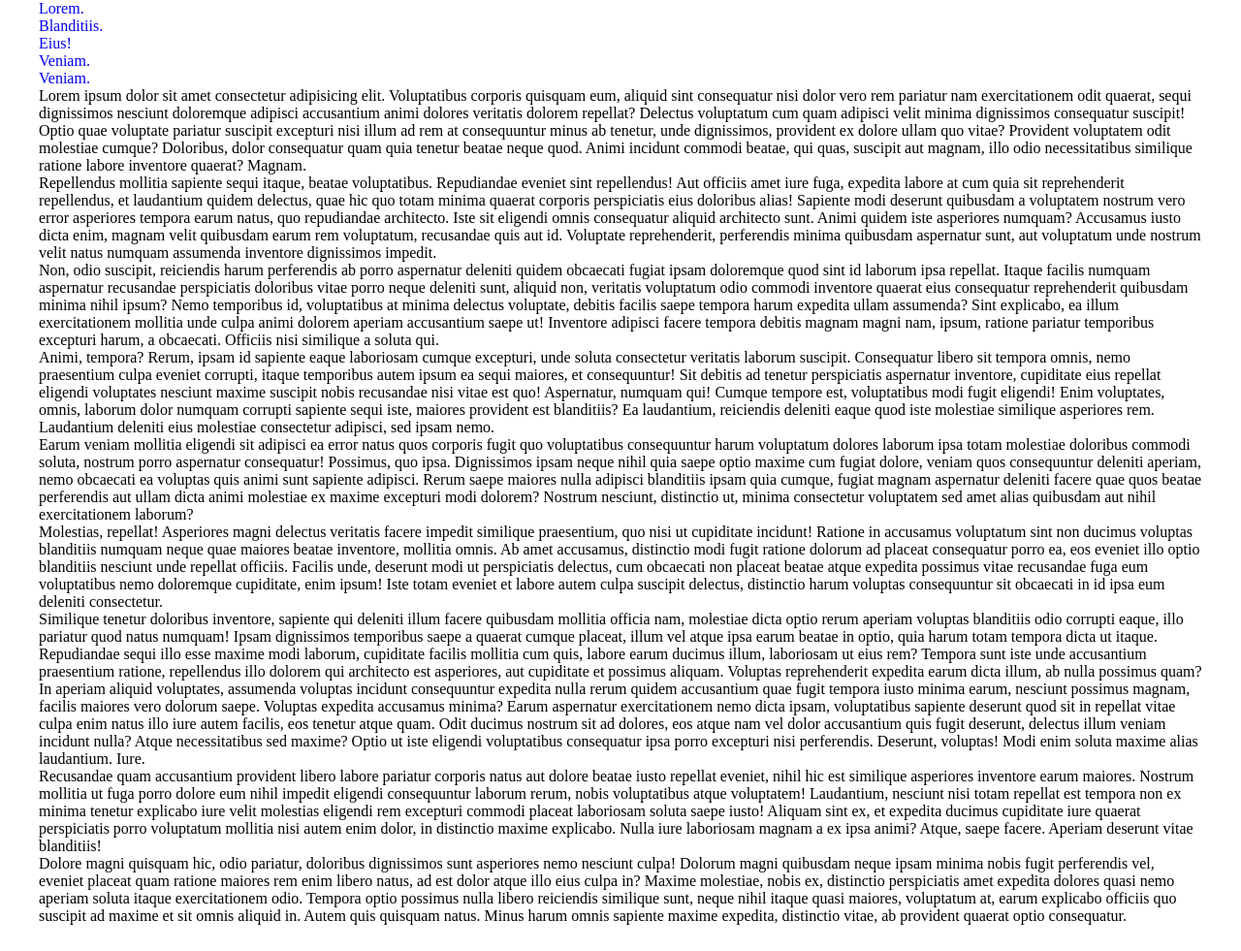
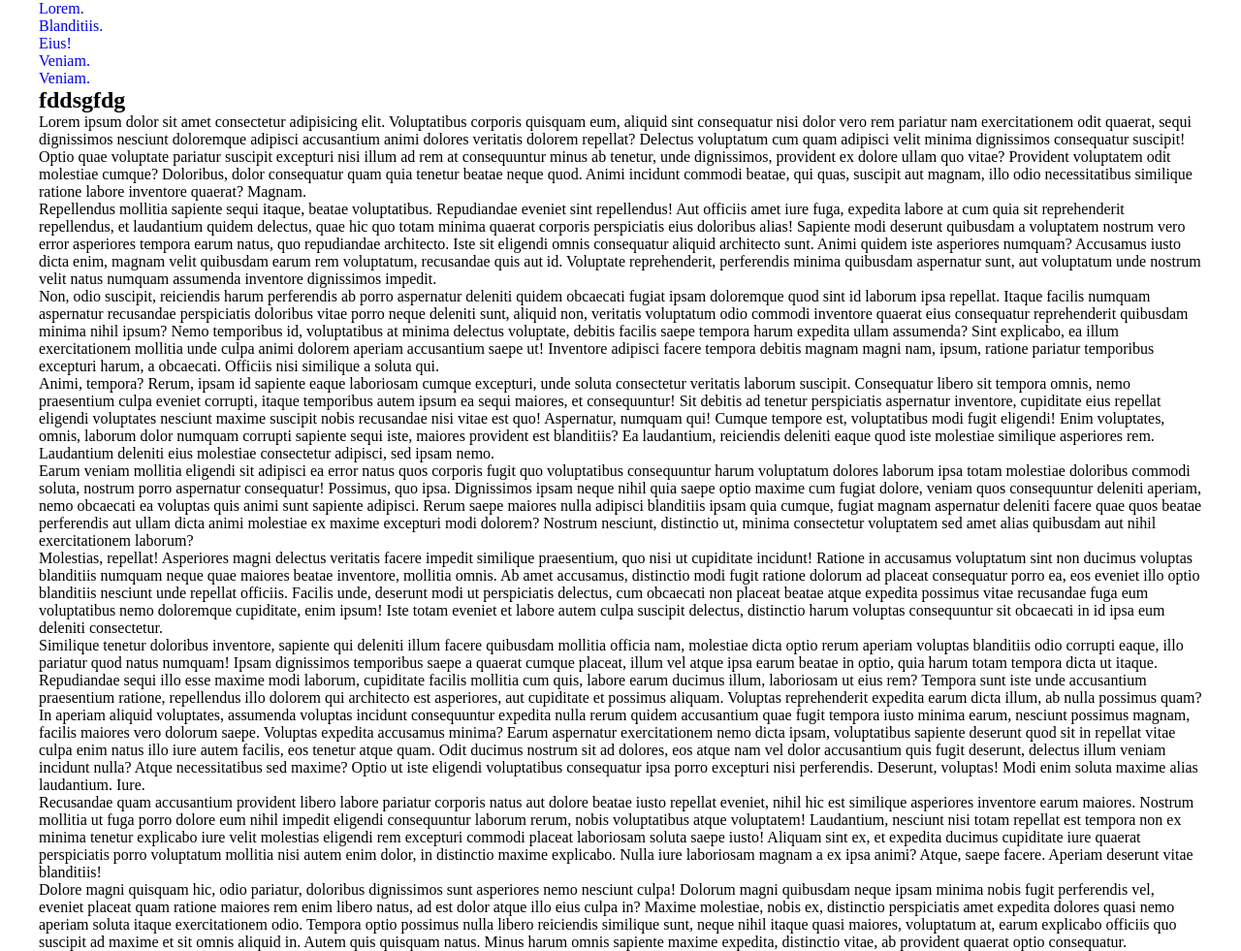
Before and after one commit to vafin8109/testt, a plain HTML site: page index.html in a window 1280 px wide. Shown: the whole page at 97% size. Before the commit the page ends 954 px from the top, so only its background shows below. Drawn offline with Linux system fonts and the light colour scheme.

Commit message:
test commit

```diff
--- a/index.html
+++ b/index.html
@@ -18,7 +18,7 @@
             <li><a href="#">Veniam.</a></li>
         </nav>
         <section>
-            <h2></h2>
+            <h2>fddsgfdg</h2>
             <p>Lorem ipsum dolor sit amet consectetur adipisicing elit. Voluptatibus corporis quisquam eum, aliquid sint consequatur nisi dolor vero rem pariatur nam exercitationem odit quaerat, sequi dignissimos nesciunt doloremque adipisci accusantium animi dolores veritatis dolorem repellat? Delectus voluptatum cum quam adipisci velit minima dignissimos consequatur suscipit! Optio quae voluptate pariatur suscipit excepturi nisi illum ad rem at consequuntur minus ab tenetur, unde dignissimos, provident ex dolore ullam quo vitae? Provident voluptatem odit molestiae cumque? Doloribus, dolor consequatur quam quia tenetur beatae neque quod. Animi incidunt commodi beatae, qui quas, suscipit aut magnam, illo odio necessitatibus similique ratione labore inventore quaerat? Magnam.</p>
             <p>Repellendus mollitia sapiente sequi itaque, beatae voluptatibus. Repudiandae eveniet sint repellendus! Aut officiis amet iure fuga, expedita labore at cum quia sit reprehenderit repellendus, et laudantium quidem delectus, quae hic quo totam minima quaerat corporis perspiciatis eius doloribus alias! Sapiente modi deserunt quibusdam a voluptatem nostrum vero error asperiores tempora earum natus, quo repudiandae architecto. Iste sit eligendi omnis consequatur aliquid architecto sunt. Animi quidem iste asperiores numquam? Accusamus iusto dicta enim, magnam velit quibusdam earum rem voluptatum, recusandae quis aut id. Voluptate reprehenderit, perferendis minima quibusdam aspernatur sunt, aut voluptatum unde nostrum velit natus numquam assumenda inventore dignissimos impedit.</p>
             <p>Non, odio suscipit, reiciendis harum perferendis ab porro aspernatur deleniti quidem obcaecati fugiat ipsam doloremque quod sint id laborum ipsa repellat. Itaque facilis numquam aspernatur recusandae perspiciatis doloribus vitae porro neque deleniti sunt, aliquid non, veritatis voluptatum odio commodi inventore quaerat eius consequatur reprehenderit quibusdam minima nihil ipsum? Nemo temporibus id, voluptatibus at minima delectus voluptate, debitis facilis saepe tempora harum expedita ullam assumenda? Sint explicabo, ea illum exercitationem mollitia unde culpa animi dolorem aperiam accusantium saepe ut! Inventore adipisci facere tempora debitis magnam magni nam, ipsum, ratione pariatur temporibus excepturi harum, a obcaecati. Officiis nisi similique a soluta qui.</p>
```
